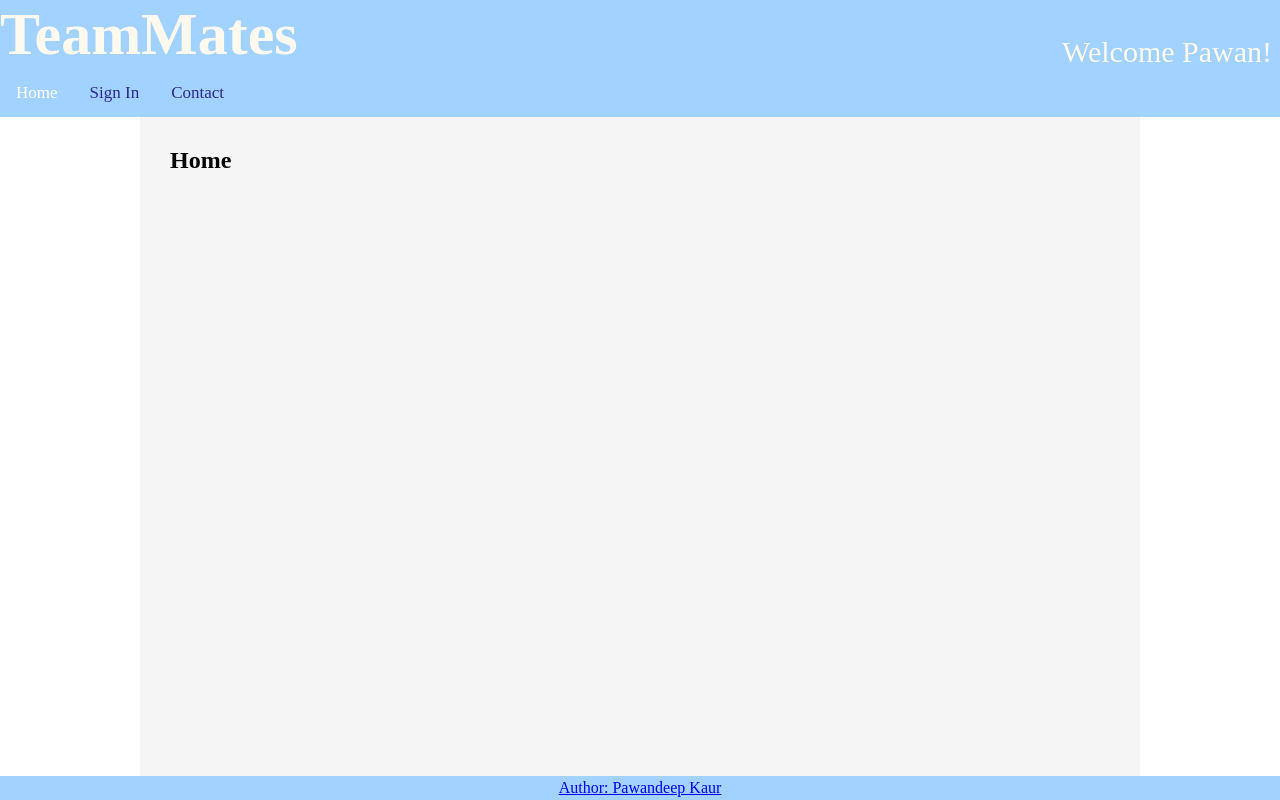
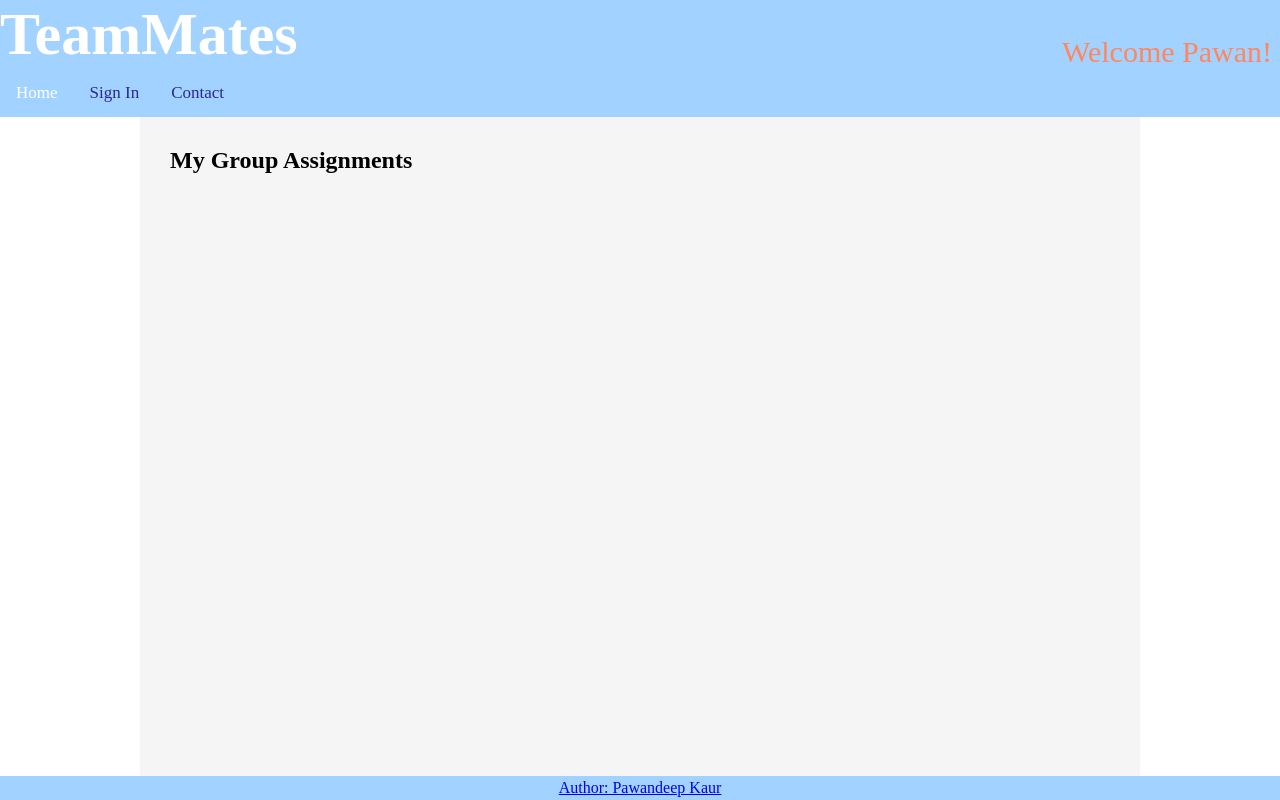
Before and after one commit to pawandeepkk/TeamMates, a React (Create React App) app in the folder teammates/: page / in a window 1280 px wide. Built offline with nearby package versions, Linux system fonts and the light colour scheme.

Commit message:
updated header styling

```diff
--- a/teammates/src/components/layout/Header.css
+++ b/teammates/src/components/layout/Header.css
@@ -1,8 +1,12 @@
 header {
   background: #a2d2ff;
-  color: #fef9ef;
+  color: #ff865e;
   font-size: 30px;
   display: flex;
+}
+
+a.teammates {
+  color: white;
 }
 
 header div.login {
--- a/teammates/src/components/layout/Header.js
+++ b/teammates/src/components/layout/Header.js
@@ -9,7 +9,7 @@ function Header() {
     return (
 
         <header>
-            <a>
+            <a className='teammates'>
              <h1>TeamMates</h1>
             </a>
             <div className='login'>
--- a/teammates/src/components/pages/Contact.js
+++ b/teammates/src/components/pages/Contact.js
@@ -1,3 +1,5 @@
+
+
 function Contact() {
     //properties ---------------------
     //hooks ---------------------
--- a/teammates/src/components/pages/Home.js
+++ b/teammates/src/components/pages/Home.js
@@ -6,7 +6,7 @@ function Home() {
     //view ---------------------
     return (
         <section>
-            <h1>Home</h1>
+            <h1>My Group Assignments</h1>
         </section>
     )
 }
```
Also changed, not shown: teammates/src/components/generic/Panel.js (added).
